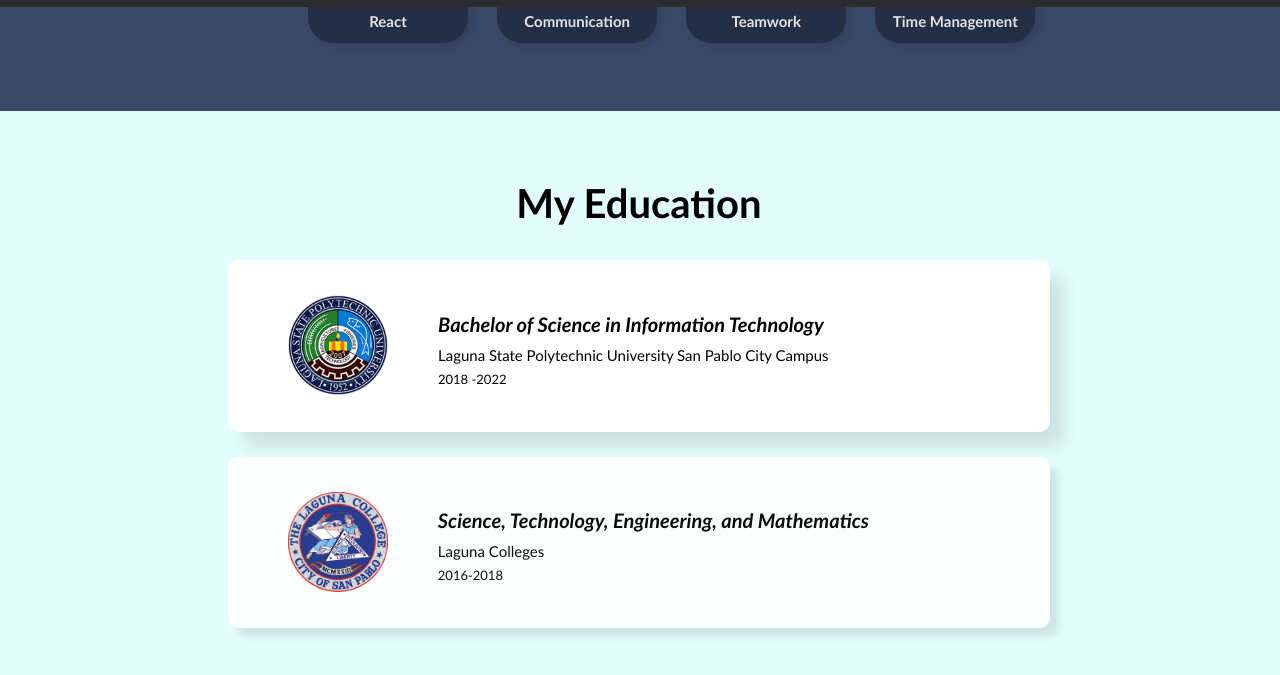
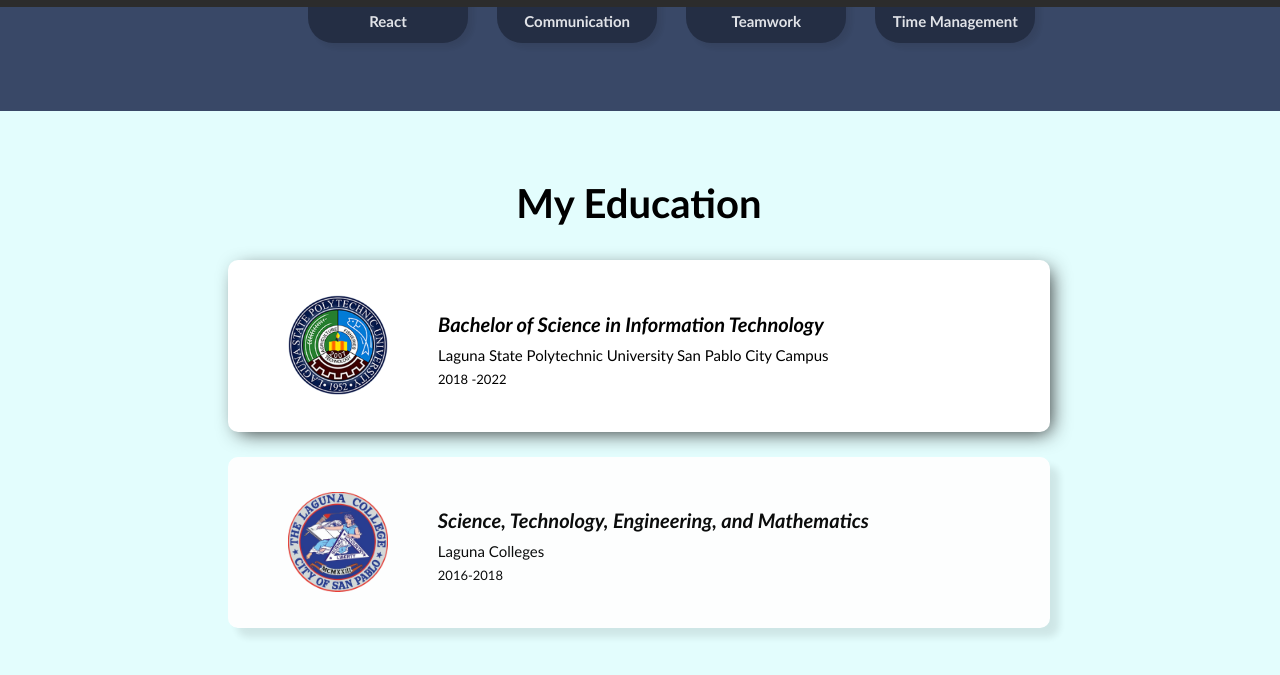
Before and after one commit to roiialcantara/roiialcantara.github.io, a website: page index.html in a window 1280 px wide. In both pictures the pointer is over the element 639 px from the left and 2135 px from the top of the page. Shown: the part 1790-2465 px from the top of the page. Drawn offline with Linux system fonts and the light colour scheme; files whose address does not match are found by name.

Commit message:
updated the box shadow

```diff
--- a/style.css
+++ b/style.css
@@ -231,8 +231,7 @@ html{
     font-size: 13px;
 }
 .educ-card:hover{
-    box-shadow: 15px 15px 15px rgba(8, 8, 8, 0.1);
+    box-shadow: 5px 5px 20px -5px rgb(34, 34, 34);
     opacity: 100%;
 }
-
 /*Education End*/
```
